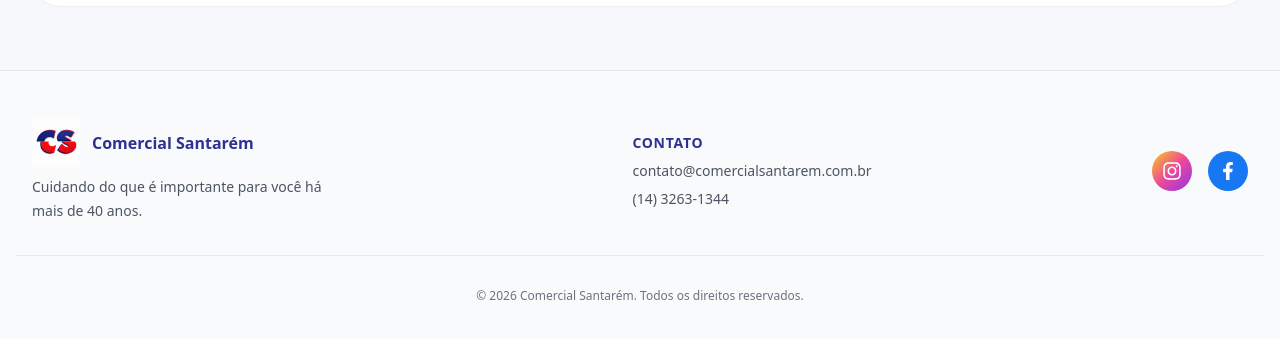
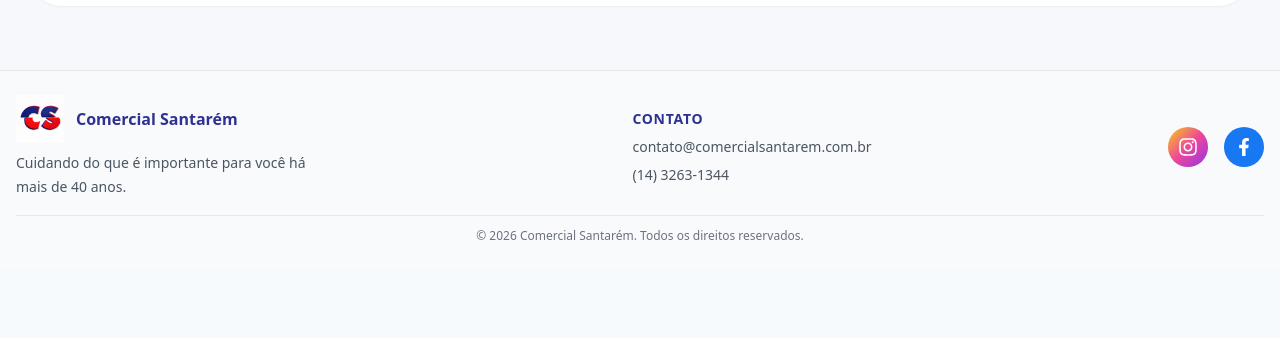
Before and after one commit to paulockk/Projeto-Comercial-Santarem-, a React (Vite) app: page /produtos/1 in a window 1280 px wide. Shown: the part 864-1202 px from the top of the page. After the commit the page ends 1132 px from the top, so only its background shows below. Built offline with nearby package versions, Linux system fonts and the light colour scheme; no server answers.

Commit message:
style: adjust footer layout and spacing; update Instagram link

```diff
--- a/src/components/layout/Footer.tsx
+++ b/src/components/layout/Footer.tsx
@@ -1,16 +1,19 @@
 import { FaInstagram, FaFacebookF } from "react-icons/fa";
 import logoComercialSantarém from "../../assets/images/logoComercialSantarem.png";
+
 export default function Footer() {
   return (
-    <footer className="border-t border-gray-200 bg-gray-50 px-margin-mobile py-12 text-center px-4">
-      <div className="mx-auto flex max-w-container-max flex-col items-center justify-between gap-8 md:flex-row px-4">
+    <footer className="border-t border-gray-200 bg-gray-50 px-4 py-6 text-center">
+      <div className="mx-auto flex max-w-container-max flex-col items-center justify-between gap-6 md:flex-row">
         <div className="flex flex-col items-center gap-2 md:items-start">
           <div className="flex items-center gap-3">
-            <img src={logoComercialSantarém} alt="Logo Comercial Santarém" className="h-12 w-12" />
+            <img
+              src={logoComercialSantarém}
+              alt="Logo Comercial Santarém"
+              className="h-12 w-12"
+            />
 
-            <span className="font-bold text-[#2E3192]">
-              Comercial Santarém
-            </span>
+            <span className="font-bold text-[#2E3192]">Comercial Santarém</span>
           </div>
 
           <p className="max-w-xs text-sm leading-6 text-gray-600 md:text-left">
@@ -27,14 +30,12 @@ export default function Footer() {
             contato@comercialsantarem.com.br
           </span>
 
-          <span className="text-gray-600">
-            (14) 3263-1344
-          </span>
+          <span className="text-gray-600">(14) 3263-1344</span>
         </div>
 
         <div className="flex gap-4">
           <a
-            href="https://www.instagram.com/reel/C21_7w9uSZx/"
+            href="https://www.instagram.com/comercialsantarem/?hl=pt"
             target="_blank"
             rel="noopener noreferrer"
             aria-label="Instagram Comercial Santarém"
@@ -55,7 +56,7 @@ export default function Footer() {
         </div>
       </div>
 
-      <p className="mt-8 border-t border-gray-200 pt-8 text-xs text-gray-500">
+      <p className="mt-4 border-t border-gray-200 pt-3 text-xs text-gray-500">
         © 2026 Comercial Santarém. Todos os direitos reservados.
       </p>
     </footer>
```
